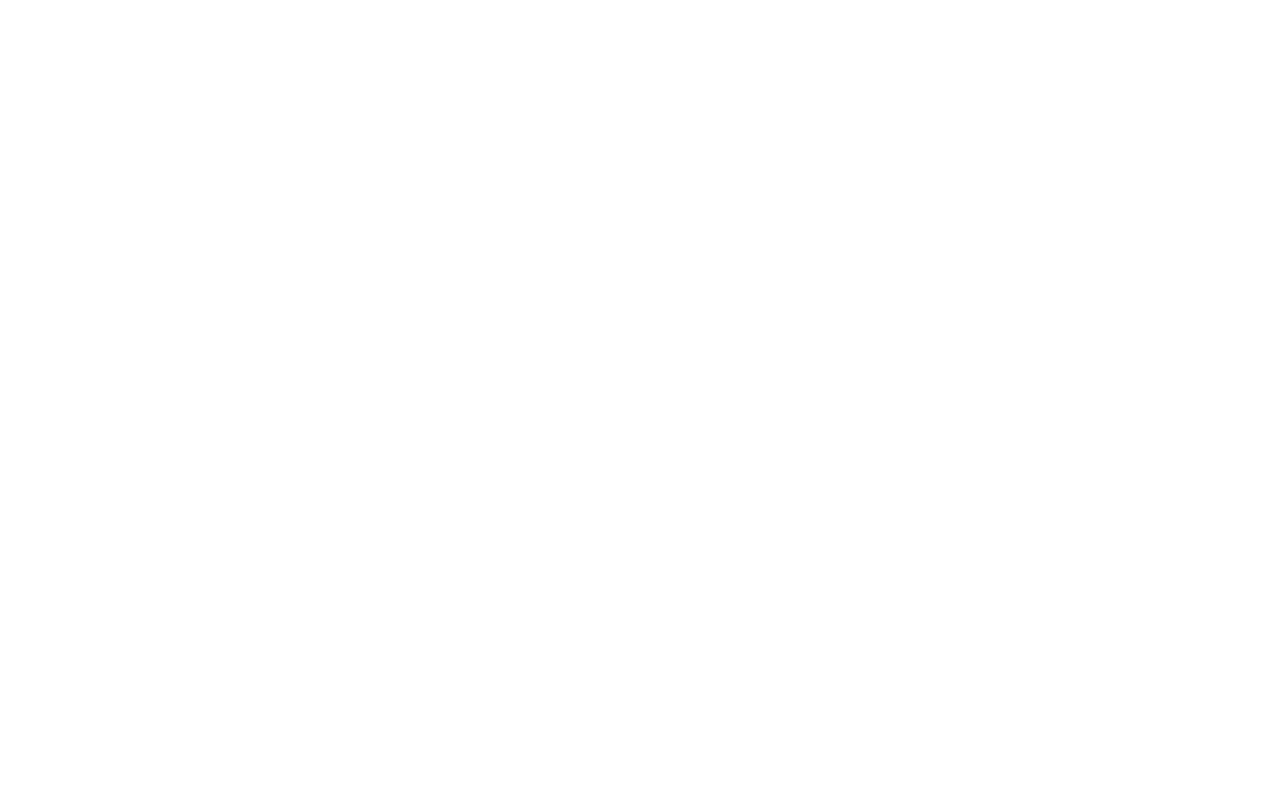
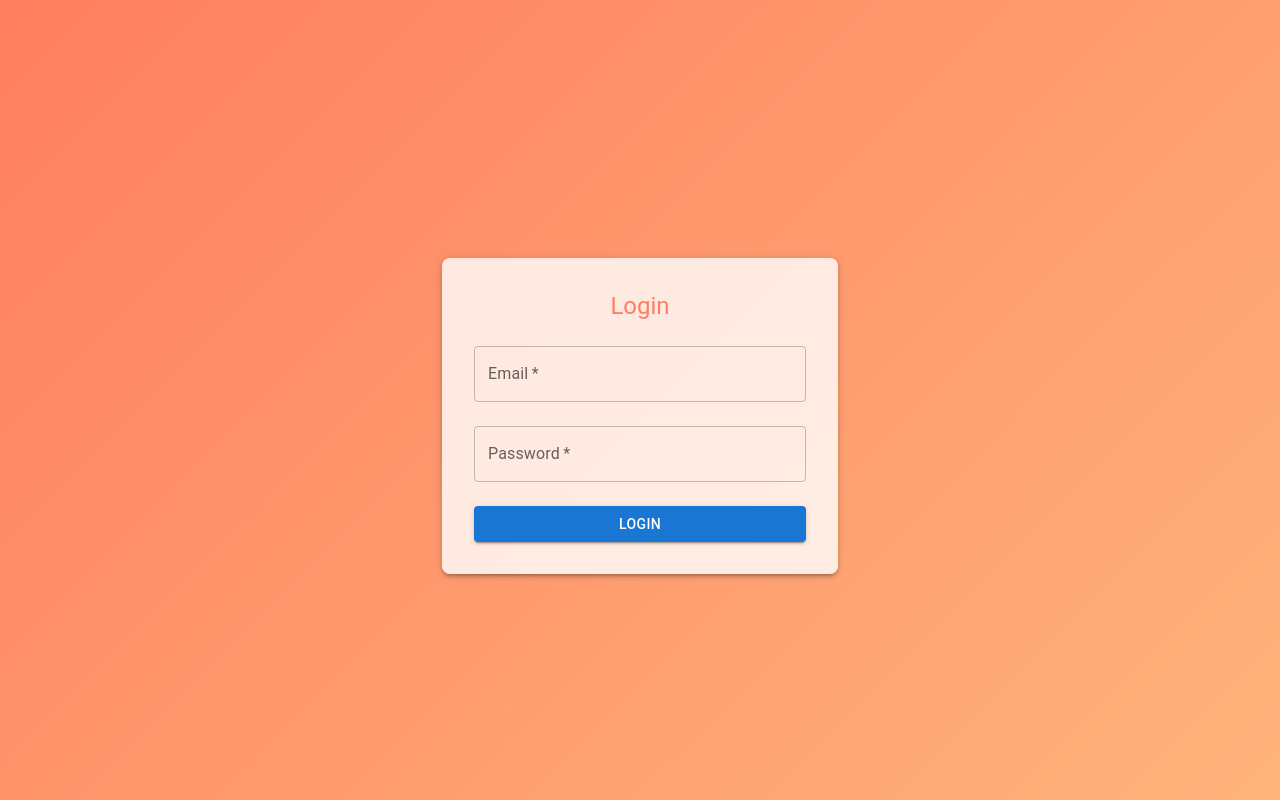
Before and after one commit to doublecreamchezeee/frontend-hw-user-registration, a React (Create React App) app: page /login in a window 1280 px wide. Before the commit this address had no page. Built offline with nearby package versions, Linux system fonts and the light colour scheme.

Commit message:
fix route and flow

```diff
--- a/src/App.js
+++ b/src/App.js
@@ -1,16 +1,17 @@
 import React from 'react';
 import { BrowserRouter as Router, Route, Routes, Navigate } from 'react-router-dom';
 import { AuthProvider, useAuth } from './context/AuthContext';
-import Auth from './components/Auth';
 import Profile from './components/Profile';
 import Home from './components/Home';
+import Login from './components/Login';
+import Register from './components/Register';
 
 const PrivateRoute = ({ children }) => {
   const { token, validateToken } = useAuth();
   console.log(token);
   console.log(validateToken(token))
   if (!token || !validateToken(token)){
-    return <Navigate to="/" />
+    return <Navigate to="/login" />
   }
   return children;
 };
@@ -19,7 +20,7 @@ const AuthRoute = ({ children }) => {
   const { token, validateToken } = useAuth();
 
   if (token && validateToken(token)) {
-    return <Navigate to="/home" />;
+    return <Navigate to="/" />;
   }
 
   return children;
@@ -30,8 +31,9 @@ function App() {
     <AuthProvider>
       <Router>
         <Routes>
-          <Route path="/" element={<AuthRoute><Auth /></AuthRoute>}/>
-          <Route path="/home" element={<PrivateRoute><Home/></PrivateRoute>} />
+          <Route path='/register' element={<AuthRoute><Register /></AuthRoute>}/>
+          <Route path="/login" element={<AuthRoute><Login /></AuthRoute>}/>
+          <Route path="/" element={<Home/>} />
           <Route path="/profile" element={<PrivateRoute><Profile /></PrivateRoute>} />
         </Routes>
       </Router>
--- a/src/components/Auth.js
+++ b/src/components/Auth.js
@@ -44,9 +44,9 @@ const Auth = () => {
           console.log('token', data.data.token);
           localStorage.setItem('email', email)
           setToken(data.data.token);
-          navigate('/home');
+          navigate('/');
         } else {
-          navigate('/');
+          navigate('/login');
         }
       } else {
         setMessage(data.message || 'Authentication failed');
--- a/src/components/Home.js
+++ b/src/components/Home.js
@@ -10,13 +10,15 @@ import {
 } from '@mui/material';
 import { useNavigate } from 'react-router-dom';
 import { useAuth } from '../context/AuthContext';
+
 const Home = () => {
-  const { setToken } = useAuth();
+  const { token, setToken } = useAuth();
   const navigate = useNavigate();
+
   const handleLogout = () => {
     localStorage.removeItem('token');
     setToken("");
-    navigate('/')
+    navigate('/');
   };
 
   return (
@@ -31,6 +33,7 @@ const Home = () => {
         position: 'relative',
       }}
     >
+      {token ? (
         <Button
           onClick={handleLogout}
           sx={{
@@ -43,6 +46,36 @@ const Home = () => {
         >
           Logout
         </Button>
+      ) : (
+        <Box
+          sx={{
+            position: 'absolute',
+            top: 16,
+            right: 16,
+            display: 'flex',
+            gap: 2,
+          }}
+        >
+          <Button
+            onClick={() => navigate('/login')}
+            sx={{ color: '#fff', textTransform: 'none' }}
+          >
+            Login
+          </Button>
+          <Button
+            onClick={() => navigate('/register')}
+            sx={{ color: '#fff', textTransform: 'none' }}
+          >
+            Register
+          </Button>
+          <Button
+            onClick={() => navigate('/profile')}
+            sx={{ color: '#fff', textTransform: 'none' }}
+          >
+            Profile
+          </Button>
+        </Box>
+      )}
 
       <Container maxWidth="md">
         <Typography variant="h3" gutterBottom align="center">
--- a/src/components/Login.js
+++ b/src/components/Login.js
@@ -1,17 +1,63 @@
 // src/components/Login.js
-import React from 'react';
-import { Container, TextField, Button, Typography, Box } from '@mui/material';
+import React, { useState } from 'react';
+import { Container, Box, Typography, Button, TextField } from '@mui/material';
+import { useNavigate } from 'react-router-dom';
+import { useAuth } from '../context/AuthContext';
 
 const Login = () => {
-  const handleSubmit = (e) => {
+  const [email, setEmail] = useState('');
+  const [password, setPassword] = useState('');
+  const [message, setMessage] = useState('');
+  const { setToken } = useAuth();
+  const navigate = useNavigate();
+
+  const handleSubmit = async (e) => {
     e.preventDefault();
-    // Handle login logic here
+    setMessage('');
+
+    const url = `${process.env.REACT_APP_API_URL}/auth/login`;
+    try {
+      const response = await fetch(url, {
+        method: 'POST',
+        headers: { 'Content-Type': 'application/json' },
+        body: JSON.stringify({ email, password }),
+      });
+      const data = await response.json();
+
+      if (response.ok) {
+        setToken(data.data.token);
+        localStorage.setItem('email', email);
+        navigate('/');
+      } else {
+        setMessage(data.message || 'Authentication failed');
+      }
+    } catch (error) {
+      setMessage('An error occurred. Please try again.');
+      console.error(error);
+    }
   };
 
   return (
+    <Box
+      sx={{
+        background: 'linear-gradient(135deg, #ff7e5f, #feb47b)',
+        minHeight: '100vh',
+        display: 'flex',
+        alignItems: 'center',
+        justifyContent: 'center',
+      }}
+    >
       <Container maxWidth="xs">
-      <Box sx={{ marginTop: 4, padding: 2, border: '1px solid #ccc', borderRadius: 2 }}>
-        <Typography variant="h4" gutterBottom>
+        <Box
+          sx={{
+            marginTop: 4,
+            padding: 4,
+            borderRadius: 2,
+            backgroundColor: 'rgba(255, 255, 255, 0.8)',
+            boxShadow: 3,
+          }}
+        >
+          <Typography variant="h5" align="center" color="#ff7e5f" gutterBottom>
             Login
           </Typography>
           <form onSubmit={handleSubmit}>
@@ -20,6 +66,8 @@ const Login = () => {
               variant="outlined"
               fullWidth
               margin="normal"
+              value={email}
+              onChange={(e) => setEmail(e.target.value)}
               required
             />
             <TextField
@@ -28,14 +76,22 @@ const Login = () => {
               variant="outlined"
               fullWidth
               margin="normal"
+              value={password}
+              onChange={(e) => setPassword(e.target.value)}
               required
             />
-          <Button variant="contained" color="primary" type="submit" fullWidth>
+            {message && (
+              <Typography color="error" align="center" margin="normal">
+                {message}
+              </Typography>
+            )}
+            <Button type="submit" fullWidth variant="contained" color="primary" sx={{ mt: 2 }}>
               Login
             </Button>
           </form>
         </Box>
       </Container>
+    </Box>
   );
 };
 
--- a/src/components/Register.js
+++ b/src/components/Register.js
@@ -1,17 +1,59 @@
 // src/components/Register.js
-import React from 'react';
-import { Container, TextField, Button, Typography, Box } from '@mui/material';
+import React, { useState } from 'react';
+import { Container, Box, Typography, Button, TextField } from '@mui/material';
+import { useNavigate } from 'react-router-dom';
 
 const Register = () => {
-  const handleSubmit = (e) => {
+  const [email, setEmail] = useState('');
+  const [password, setPassword] = useState('');
+  const [message, setMessage] = useState('');
+  const navigate = useNavigate();
+
+  const handleSubmit = async (e) => {
     e.preventDefault();
-    // Handle registration logic here
+    setMessage('');
+
+    const url = `${process.env.REACT_APP_API_URL}/auth/register`;
+    try {
+      const response = await fetch(url, {
+        method: 'POST',
+        headers: { 'Content-Type': 'application/json' },
+        body: JSON.stringify({ email, password }),
+      });
+      const data = await response.json();
+
+      if (response.ok) {
+        navigate('/login');
+      } else {
+        setMessage(data.message || 'Registration failed');
+      }
+    } catch (error) {
+      setMessage('An error occurred. Please try again.');
+      console.error(error);
+    }
   };
 
   return (
+    <Box
+      sx={{
+        background: 'linear-gradient(135deg, #ff7e5f, #feb47b)',
+        minHeight: '100vh',
+        display: 'flex',
+        alignItems: 'center',
+        justifyContent: 'center',
+      }}
+    >
       <Container maxWidth="xs">
-      <Box sx={{ marginTop: 4, padding: 2, border: '1px solid #ccc', borderRadius: 2 }}>
-        <Typography variant="h4" gutterBottom>
+        <Box
+          sx={{
+            marginTop: 4,
+            padding: 4,
+            borderRadius: 2,
+            backgroundColor: 'rgba(255, 255, 255, 0.8)',
+            boxShadow: 3,
+          }}
+        >
+          <Typography variant="h5" align="center" color="#ff7e5f" gutterBottom>
             Register
           </Typography>
           <form onSubmit={handleSubmit}>
@@ -20,6 +62,8 @@ const Register = () => {
               variant="outlined"
               fullWidth
               margin="normal"
+              value={email}
+              onChange={(e) => setEmail(e.target.value)}
               required
             />
             <TextField
@@ -28,14 +72,22 @@ const Register = () => {
               variant="outlined"
               fullWidth
               margin="normal"
+              value={password}
+              onChange={(e) => setPassword(e.target.value)}
               required
             />
-          <Button variant="contained" color="primary" type="submit" fullWidth>
+            {message && (
+              <Typography color="error" align="center" margin="normal">
+                {message}
+              </Typography>
+            )}
+            <Button type="submit" fullWidth variant="contained" color="primary" sx={{ mt: 2 }}>
               Register
             </Button>
           </form>
         </Box>
       </Container>
+    </Box>
   );
 };
 
```
Lines whose indentation alone changed are shown as unchanged.
